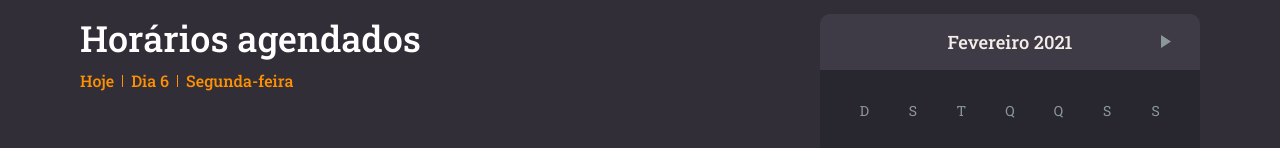
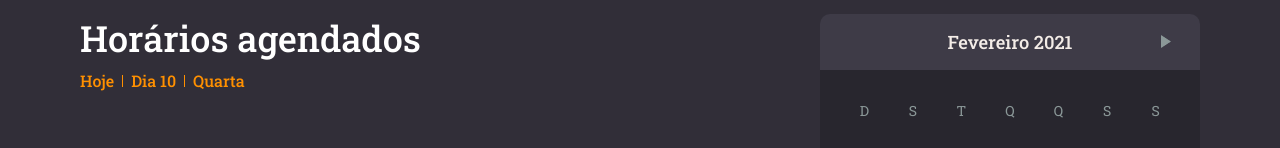
Before and after one commit to tales-garcia/gobarber-frontend, a React (Create React App) app: page /dashboard in a window 1280 px wide. Shown: the part 194-342 px from the top of the page. Built offline with nearby package versions, Linux system fonts and the light colour scheme; no server answers; sample sign-in values are in the browser's storage.

Commit message:
feat(dashboard): use date data in selected date info

```diff
--- a/src/pages/Dashboard/index.tsx
+++ b/src/pages/Dashboard/index.tsx
@@ -7,6 +7,7 @@ import 'react-day-picker/lib/style.css';
 import DayPicker, { DayModifiers } from 'react-day-picker';
 import api from '../../services/api';
 import { useAuth } from '../../hooks/auth';
+import { isToday } from 'date-fns';
 
 interface IAvailability {
     available: boolean;
@@ -17,7 +18,7 @@ const Dashboard = () => {
     const [date, setDate] = React.useState(new Date());
     const [monthAvailability, setMonthAvailability] = React.useState<IAvailability[]>([]);
     const [currentMonth, setCurrentMonth] = React.useState(new Date());
-    const { user, token } = useAuth();
+    const { user } = useAuth();
 
     const handleDateChange = React.useCallback((date: Date, modifiers: DayModifiers) => {
         if (modifiers.available) {
@@ -49,6 +50,9 @@ const Dashboard = () => {
             .map(availability => new Date(currentMonth.getFullYear(), currentMonth.getMonth(), availability.day));
     }, [monthAvailability, currentMonth]);
 
+    const weekDay = React.useMemo(() => ['Domingo', 'Segunda', 'Terça', 'Quarta', 'Quinta', 'Sexta', 'Sábado'][date.getDay()], [date]);
+    const isSelectedToday = React.useMemo(() => isToday(date), [date]);
+
     return (
         <Container>
             <Header />
@@ -56,9 +60,9 @@ const Dashboard = () => {
                 <Schedule>
                     <h1>Horários agendados</h1>
                     <p>
-                        <span>Hoje</span>
-                        <span>Dia 6</span>
-                        <span>Segunda-feira</span>
+                        {isSelectedToday && <span>Hoje</span>}
+                        <span>Dia {date.getDate()}</span>
+                        <span>{weekDay}</span>
                     </p>
 
                     <NextAppointment>
```
